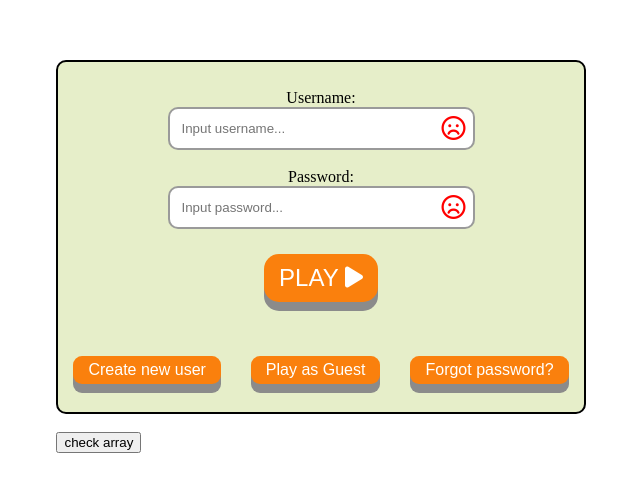
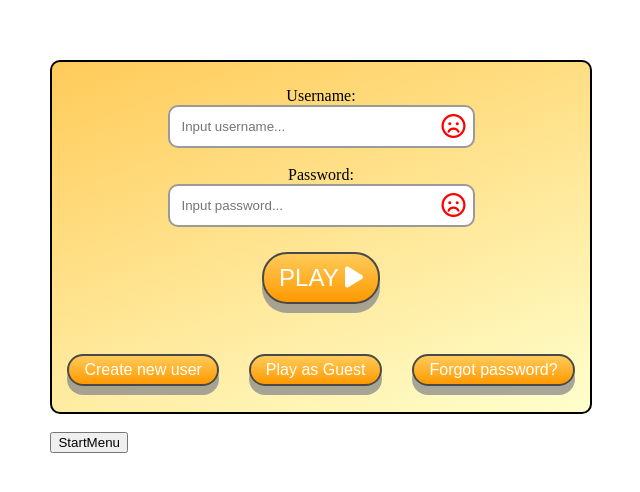
Before and after one commit to TomLindblad/group-project-js, a React (Vite) app: page / in a window 1280 px wide. Shown: the part 152-644 px from the top of the page, without its empty margins (319-959 px from the left). Built offline with nearby package versions, Linux system fonts and the light colour scheme.

Commit message:
changed css in startpage

```diff
--- a/src/pages/startpage.jsx
+++ b/src/pages/startpage.jsx
@@ -1,13 +1,17 @@
 import { Link } from "react-router-dom";
-import { useState } from "react";
+import { useEffect, useState } from "react";
 import { useNavigate } from 'react-router-dom';
 import '../startpage.css';
+
 
 function Startpage(){
 
     const navigate = useNavigate();
     const startGame = () => {
         navigate('/gamepage');
+    };
+    const goToStartmenu = () => {
+        navigate('/startmenu');
     };
 
     // created users-array.
@@ -25,6 +29,13 @@ function Startpage(){
     // Input for NEW USER.
     const [newUserInput, setNewUserInput] = useState("");
     const [newPassInput, setNewPassInput] = useState("");
+
+
+    ////////////////       TRYING TO MAKE THE LOCALSTORAGE THING WORK          ///////////////
+
+
+
+    /////////////////////////////////////////////////////////////////////////////////////////
 
     const [showInput, setShowInput] = useState(false);
     let showNewUserInput = 'createNewUserContainer ';
@@ -252,7 +263,7 @@ function Startpage(){
                 </div>
             </div>
             <br/>
-            <button onClick={checkarray}>check array</button>
+            <button onClick={() => goToStartmenu()}>StartMenu</button>
         </>
     );
 };
--- a/src/startpage.css
+++ b/src/startpage.css
@@ -3,10 +3,11 @@ body{
     justify-content: center;
     align-items: center;
     height: 100vh;
+    font-family: "DynaPuff", serif;;
 }
 
 .login-container{
-    background-color: rgba(152, 184, 39, 0.247);
+    background: linear-gradient(160deg, #ffcb5a 0%, #feffcc 100%);
     display: flex;
     justify-content: space-around;
     align-items: center;
@@ -22,7 +23,7 @@ body{
 }
 
 .input-bar{
-    background-color: #fff;
+    background-color: #ffffff;
     padding: 2px 7px 2px 2px;
     border: 2px solid rgba(0, 0, 0, 0.397);
     border-radius: 10px;
@@ -32,7 +33,7 @@ body{
     position: relative;
     top: 4px;
     text-align: center;
-    background-color: white;
+    background-color: transparent;
     font-size: 1.5rem;
 }
 
@@ -45,6 +46,7 @@ body{
 }
 
 .inputfield{
+    background-color: transparent;
     width: 250px;
     padding: 10px;
     border: none;
@@ -60,14 +62,16 @@ body{
     cursor: pointer;
     outline: none;
     color: #fff;
-    background-color: #fa800d;
-    border: none;
-    border-radius: 15px;
-    box-shadow: 0 9px #8b8b8b;
+    background: linear-gradient(180deg, #ffcb5a 0%, #ff9900 100%);
+    border: solid 2px rgb(73, 73, 73);
+    border-radius: 25px;
+    box-shadow: 0 9px #8b8b8bc0;
     transition: all 0.2s;
 }
 
-#login-btn:hover {background-color: #67c56a}
+#login-btn:hover {
+    background: linear-gradient(180deg, #67c56a 0%, #02be09 100%);
+}
 
 #login-btn:active {
     background-color: #3e8e41;
@@ -90,20 +94,23 @@ body{
     cursor: pointer;
     outline: none;
     color: #fff;
-    background-color: #fa800d;
-    border: none;
-    border-radius: 9px;
-    box-shadow: 0 9px #8b8b8b;
+    background: linear-gradient(180deg, #ffcb5a 0%, #ff9900 100%);
+    border: solid 2px rgb(73, 73, 73);
+    border-radius: 25px;
+    box-shadow: 0 9px #8b8b8bc0;
     transition: all 0.2s;
 }
 
-  .bottom-link:hover {background-color: #67c56a}
+.bottom-link:hover{
+    background: linear-gradient(180deg, #67c56a 0%, #02be09 100%);
+}
 
 .bottom-link:active {
     background-color: #3e8e41;
     box-shadow: 0 5px #666;
     transform: translateY(4px);
 }
+
 .hidden{
     display: none;
 }
```
Also changed, not shown: src/pages/startmenu.jsx (added, +20 -0 lines). Lines whose indentation alone changed are shown as unchanged.
